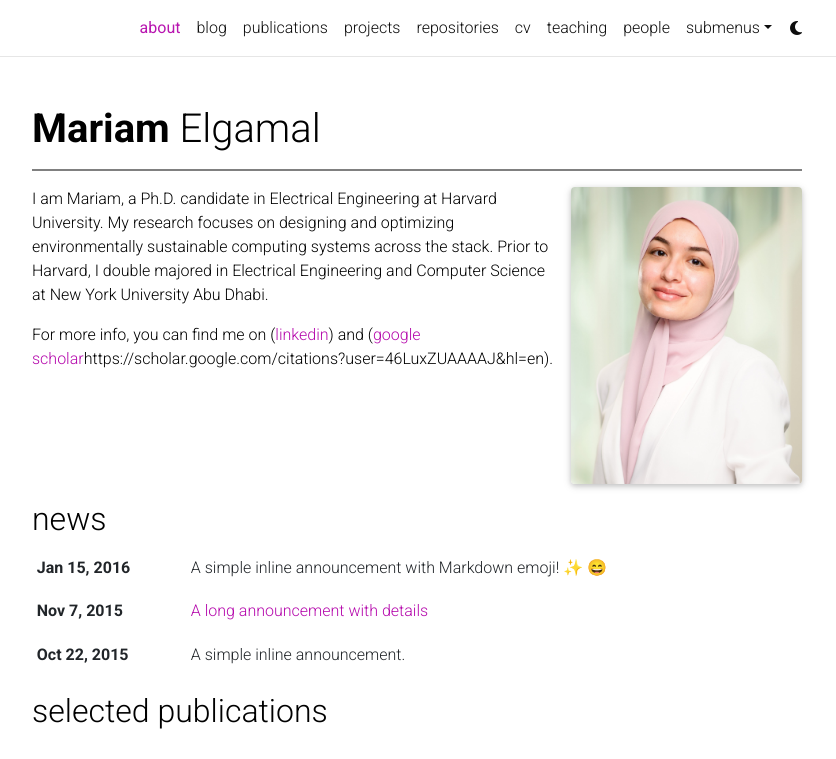
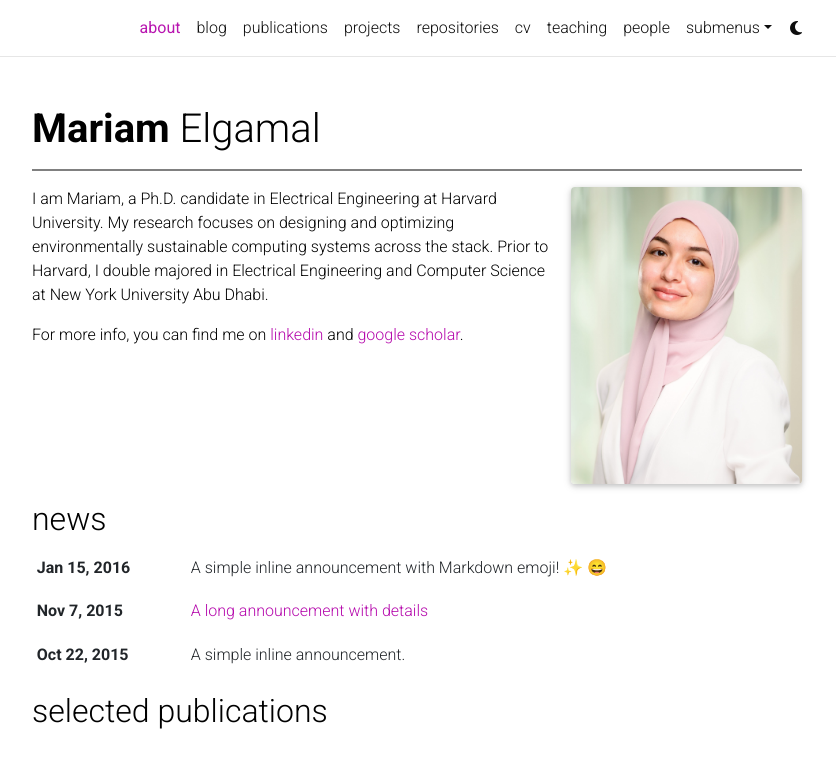
Before and after one commit to mariamelgamal/mariamelgamal.github.io, a Jekyll site: the page built from _pages/about.md, in a window 1280 px wide and 933 px high, cut to the strip 0-759 px from the top of the window. Shown: the whole strip, without its empty margins (223-1059 px from the left). Built offline with Jekyll 4.4.1, drawn with Linux system fonts in a browser that asks for light colours; full-size pictures stand in for the smaller copies a plugin makes; emoji names are drawn with the system emoji font; comment, search, counter and statistics services are not loaded; a style sheet for code colours, icons or effects is not loaded; some of the changed lines change nothing that is shown.

Commit message:
Update about.md

```diff
--- a/_pages/about.md
+++ b/_pages/about.md
@@ -18,4 +18,4 @@
 
 I am Mariam, a Ph.D. candidate in Electrical Engineering at Harvard University. My research focuses on designing and optimizing environmentally sustainable computing systems across the stack. Prior to Harvard, I double majored in Electrical Engineering and Computer Science at New York University Abu Dhabi.
 
-For more info, you can find me on ([linkedin](https://www.linkedin.com/in/mariamelgamal/)) and ([google scholar](https://scholar.google.com/citations?user=46LuxZUAAAAJ&hl=en)https://scholar.google.com/citations?user=46LuxZUAAAAJ&hl=en).
+For more info, you can find me on [linkedin](https://www.linkedin.com/in/mariamelgamal/) and [google scholar](https://scholar.google.com/citations?user=46LuxZUAAAAJ&hl=en).
```
